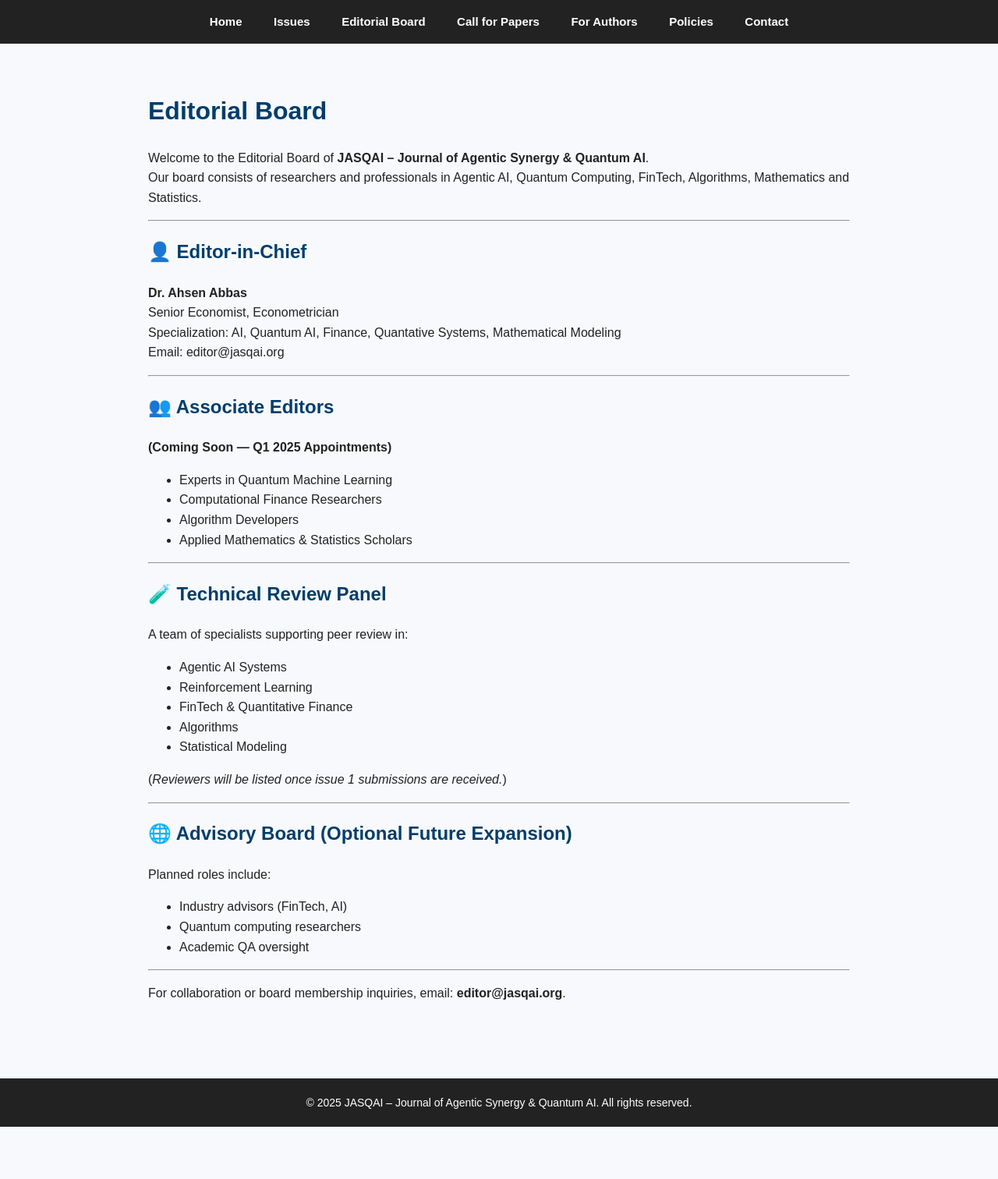
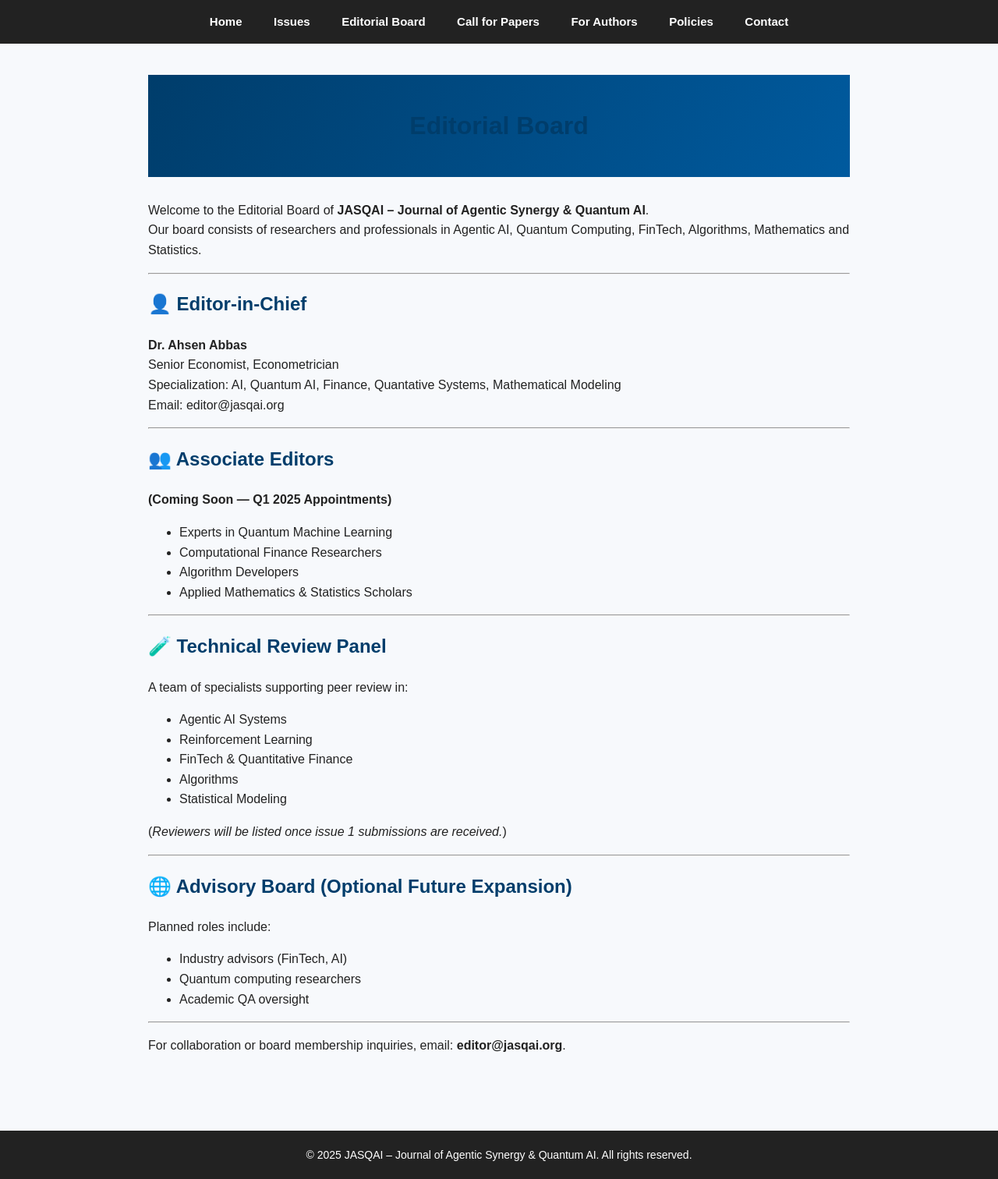
Before and after one commit to zulfiqaralimir/jasqai.github.io, a Jekyll site: the page built from editorial-board/index.md, in a window 1280 px wide. Shown: the whole page at 78% size. Built offline with Jekyll 4.4.1, drawn with Linux system fonts in a browser that asks for light colours; before the commit the page ends 1445 px from its top, so only the background shows below that.

Commit message:
Update index.md

```diff
--- a/editorial-board/index.md
+++ b/editorial-board/index.md
@@ -3,7 +3,10 @@ layout: default
 title: "Editorial Board"
 ---
 
-# Editorial Board
+<div class="page-banner">
+  <h1>Editorial Board</h1>
+</div>
+
 
 Welcome to the Editorial Board of **JASQAI – Journal of Agentic Synergy & Quantum AI**.
 Our board consists of researchers and professionals in Agentic AI, Quantum Computing, FinTech, Algorithms, Mathematics and Statistics.
```
